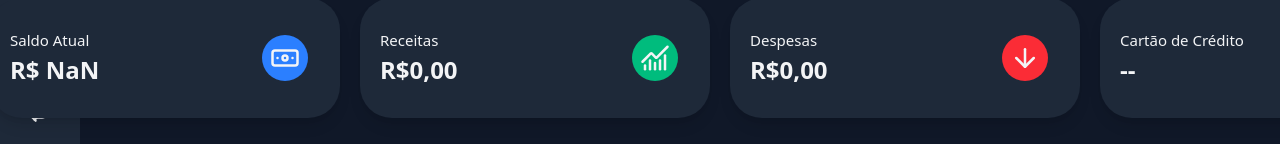
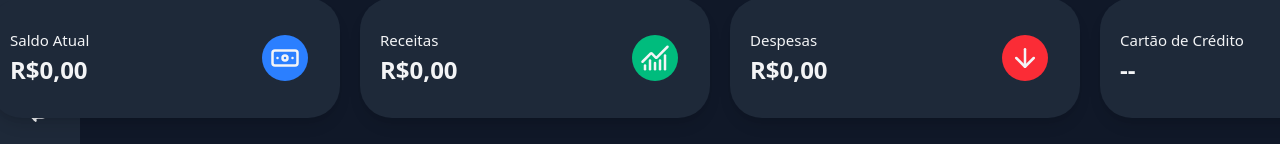
Before and after one commit to T-Terra/gestao-gastos, a React (Vite) app: page /home in a window 1280 px wide. Shown: the part 234-378 px from the top of the page. Built offline with nearby package versions, Linux system fonts and the light colour scheme; no server answers.

Commit message:
feat: dialog revenue list for user

```diff
--- a/src/components/dialog/dialogRevenue.tsx
+++ b/src/components/dialog/dialogRevenue.tsx
@@ -74,6 +74,7 @@ export default function DialogRevenue() {
                                         className="[&::-webkit-inner-spin-button]:appearance-none [&::-webkit-outer-spin-button]:appearance-none" name="amount"
                                         type="number"
                                         placeholder="R$100,00"
+                                        step="any"
                                     />
                                 </div>
                             </div>
--- a/src/pages/home.tsx
+++ b/src/pages/home.tsx
@@ -62,8 +62,9 @@ export default function Home() {
                         <div className="grid gap-1 p-5 text-2xl font-semibold">
                             <label className="text-[15px] font-normal">Saldo Atual</label>
                             <label>
-                                {
-                                    formatAmount(handlerCurrentCost().toString())
+                                { localRevenue
+                                   ? formatAmount(handlerCurrentCost().toString())
+                                   : "R$0,00"
                                 }
                             </label>
                         </div>
```
